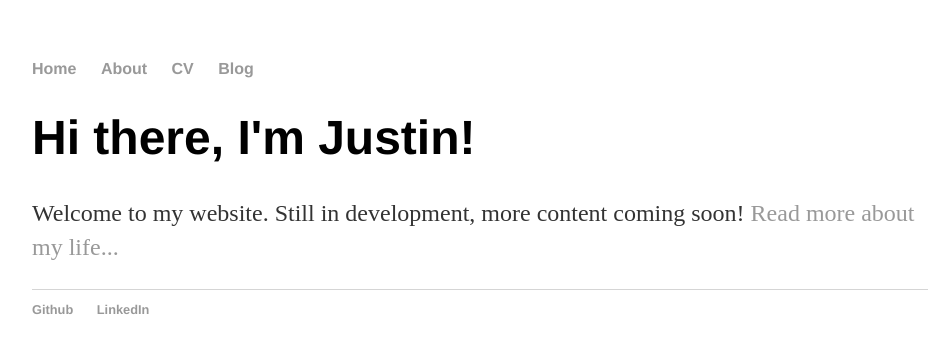
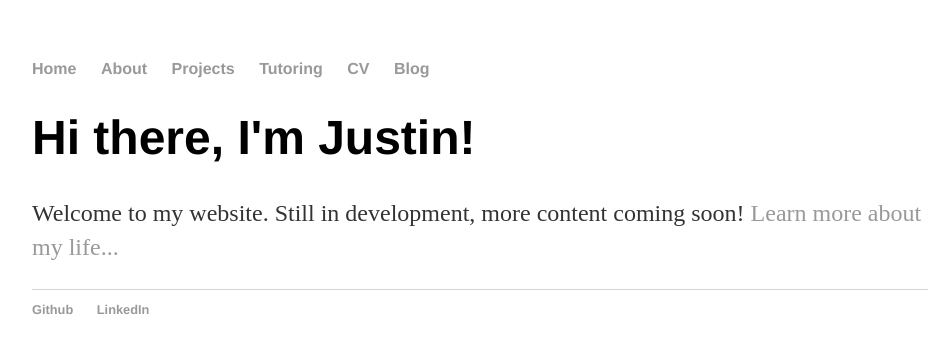
Before and after one commit to JustJustinPark/justjustinpark.github.io, a Jekyll site: the page built from index.html, in a window 1280 px wide. Shown: the top 353 px of the page, without its empty margins (160-1112 px from the left). Built offline with Jekyll 4.4.1, drawn with Linux system fonts in a browser that asks for light colours.

Commit message:
Update index.html to use default layout

```diff
--- a/index.html
+++ b/index.html
@@ -1,29 +1,8 @@
-<!DOCTYPE html>
-<html>
-	<head>
-		<title>Justin Park</title>
-		<link rel="stylesheet" type="text/css" href="/css/main.css">
-	</head>
-	<body>
-		<nav>
-    		<ul>
-        		<li><a href="/">Home</a></li>
-	        	<li><a href="/about">About</a></li>
-        		<li><a href="/cv">CV</a></li>
-        		<li><a href="/blog">Blog</a></li>
-    		</ul>
-		</nav>
-		<div class="container">
-    		<div class="blurb">
-        		<h1>Hi there, I'm Justin!</h1>
-				<p>Welcome to my website. Still in development, more content coming soon! <a href="/about">Read more about my life...</a></p>
-    		</div><!-- /.blurb -->
-		</div><!-- /.container -->
-		<footer>
-    		<ul>
-        		<li><a href="https://github.com/JustJustinPark">Github</a></li>
-        		<li><a href="https://linkedin.com/in/justinpark2000/">LinkedIn</a></li>
-			</ul>
-		</footer>
-	</body>
-</html>
+---
+layout: default
+title: Justin Park
+---
+<div class="blurb">
+	<h1>Hi there, I'm Justin!</h1>
+	<p>Welcome to my website. Still in development, more content coming soon! <a href="/about">Learn more about my life...</a></p>
+</div>
```
